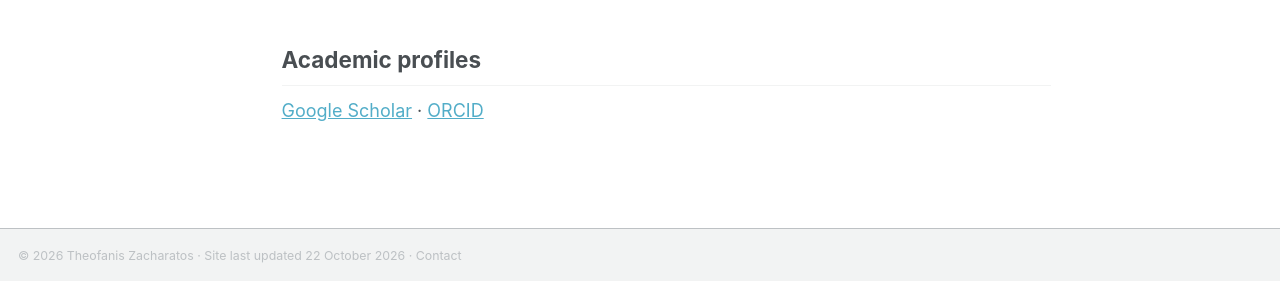
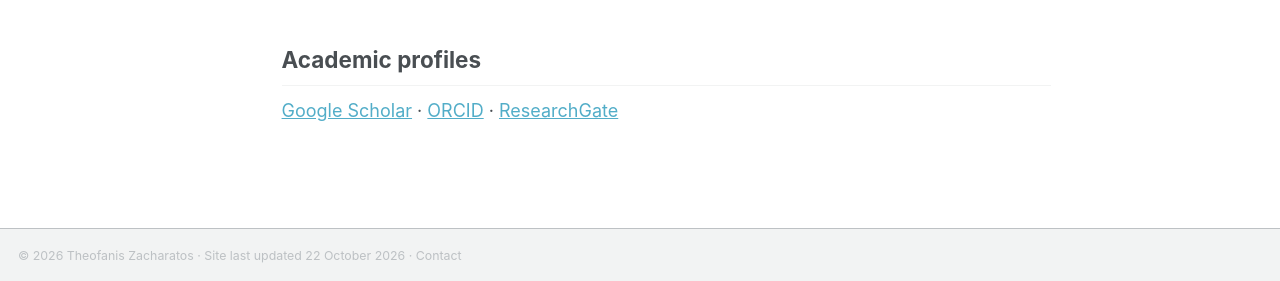
Before and after one commit to TheofanisZacharatos/theofaniszacharatos.github.io, a Jekyll site: the page built from _pages/about.md, in a window 1280 px wide and 900 px high, scrolled down 642 px, cut to the strip 226-900 px from the top of the window. Shown: the part 390-671 px from the top of the strip. Built offline with Jekyll 4.4.1, drawn with Linux system fonts in a browser that asks for light colours; a style sheet for code colours, icons or effects is not loaded.

Commit message:
Update about.md

```diff
--- a/_pages/about.md
+++ b/_pages/about.md
@@ -34,4 +34,4 @@ I received my PhD from the University of Patras in 2024. In 2026, I was a Visiti
 
 ## Academic profiles
 
-[Google Scholar](https://scholar.google.com/citations?user=vtOlaWEAAAAJ) · [ORCID](https://orcid.org/0000-0002-0852-5712)
+[Google Scholar](https://scholar.google.com/citations?user=vtOlaWEAAAAJ) · [ORCID](https://orcid.org/0000-0002-0852-5712) · [ResearchGate](https://www.researchgate.net/profile/Theofanis-Zacharatos)
```
